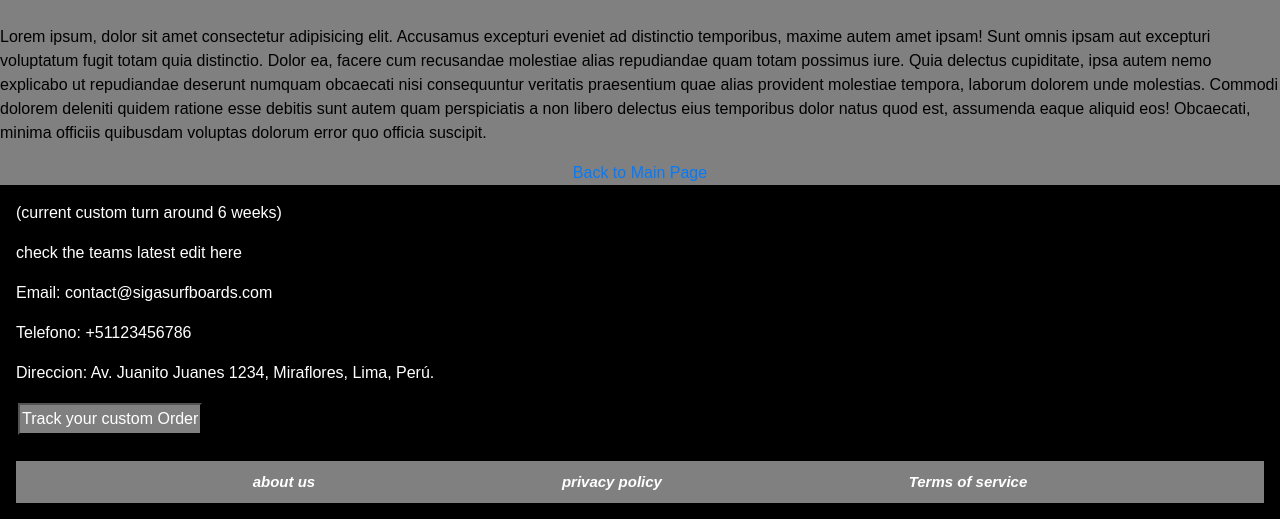
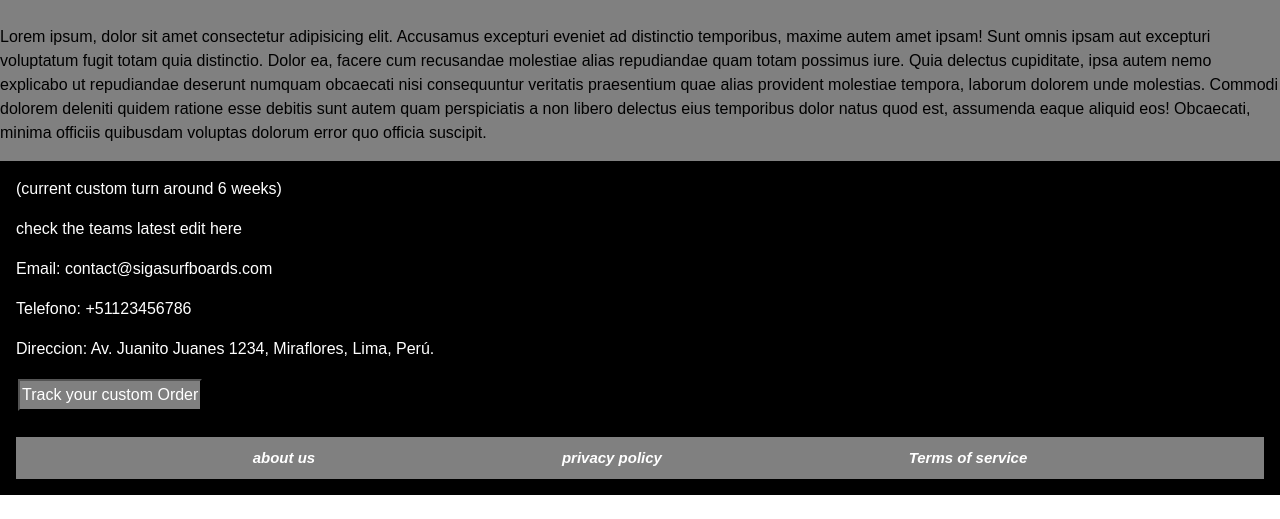
Before and after one commit to ssousa2000/entrega-2-desarollo-web, a plain HTML site: page pages/teamriders.html in a window 1280 px wide. Shown: the part 1749-2268 px from the top of the page. After the commit the page ends 2244 px from the top, so only its background shows below. Drawn offline with nearby package versions, Linux system fonts and the light colour scheme.

Commit message:
hubo un cambio en team riders

```diff
--- a/pages/teamriders.html
+++ b/pages/teamriders.html
@@ -77,9 +77,6 @@
           quibusdam voluptas dolorum error quo officia suscipit.
         </p>
 </div>
-<div>
- <a href="../index.html">Back to Main Page</a>
-</div>
     </main>
     <footer>
       <div>
```
Also changed, not shown: 1 other file.
